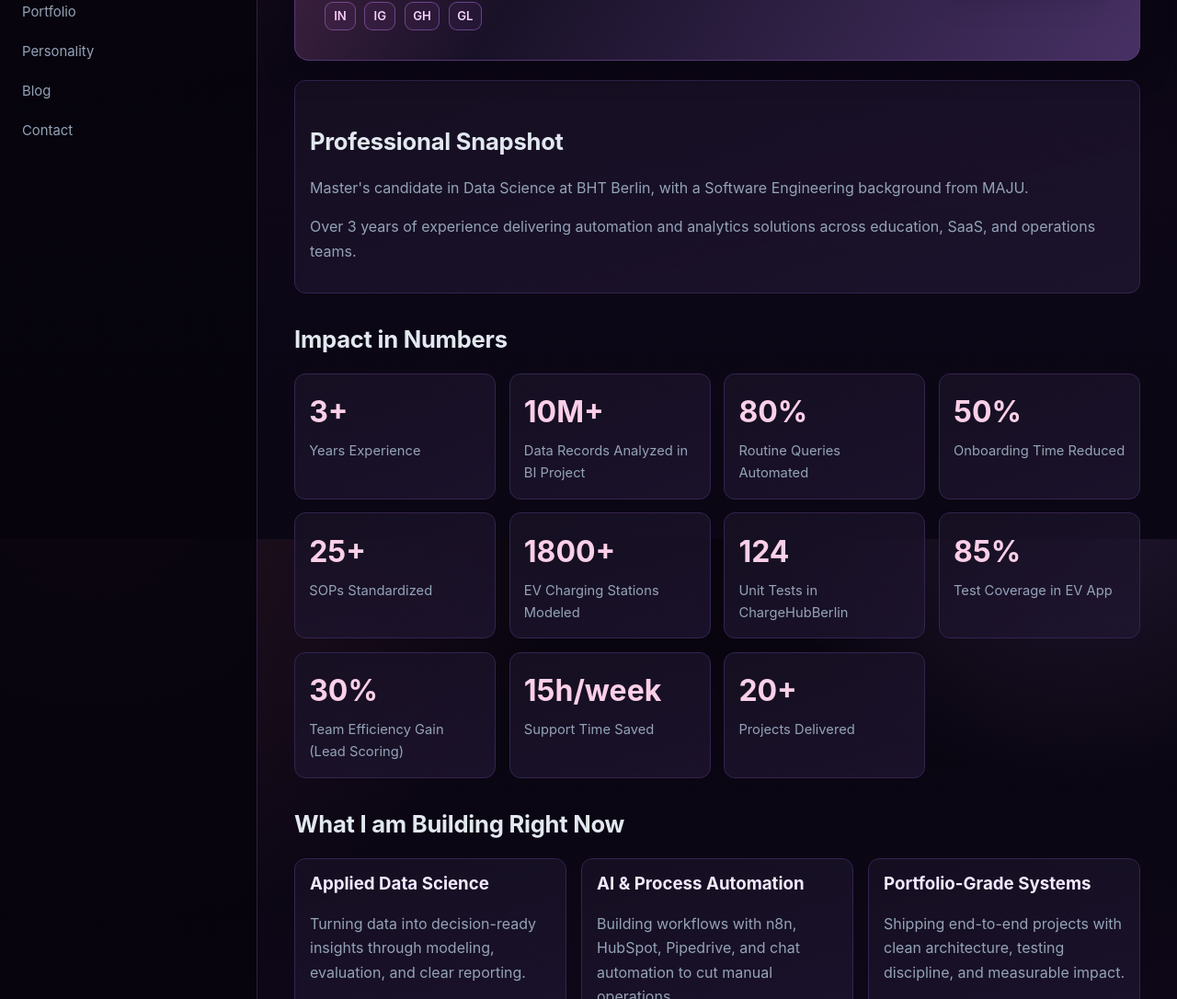
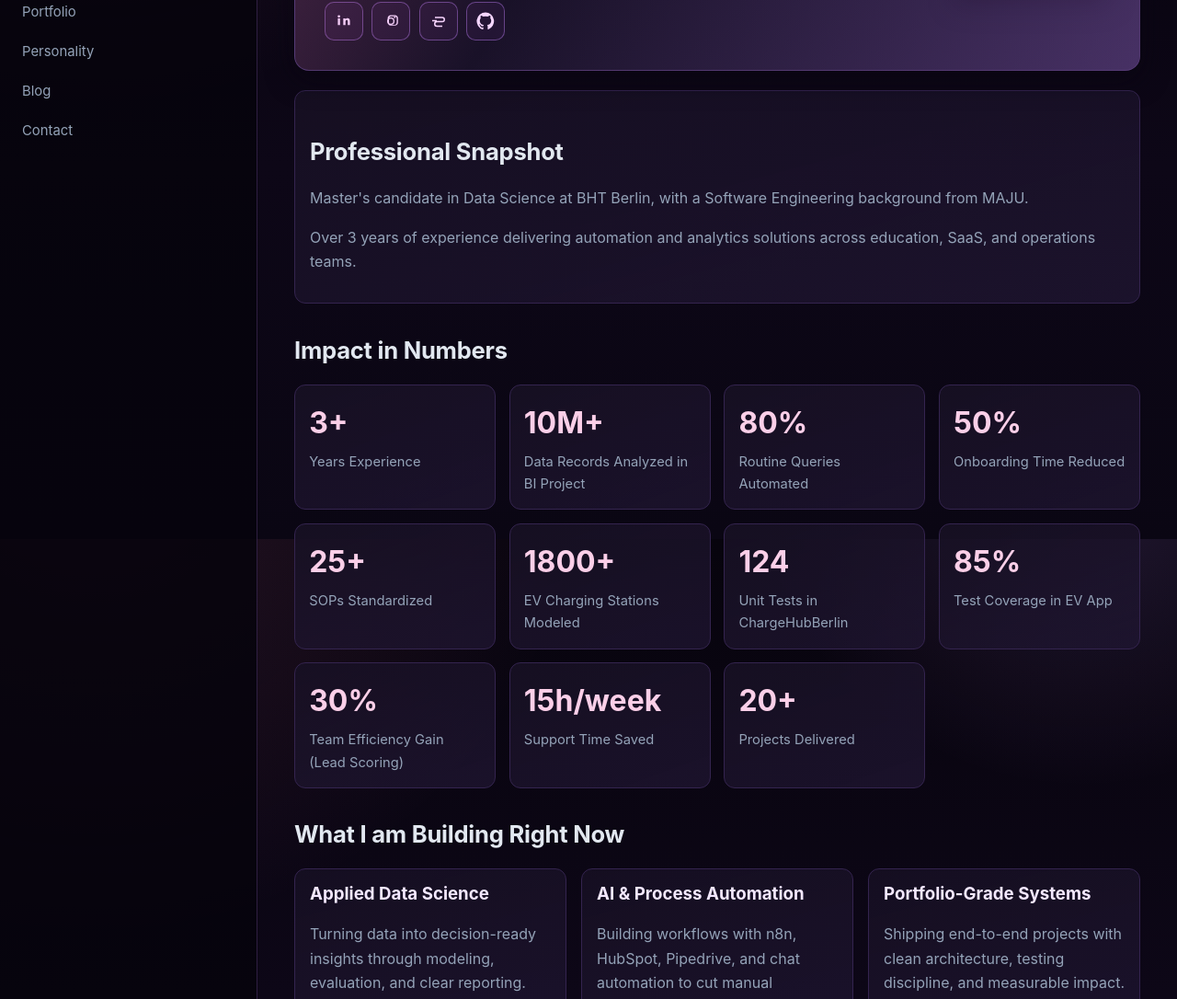
Before and after one commit to Sunblakhan/sunblakhan.github.io, a Jekyll site: the page built from index.md, in a window 1280 px wide and 1400 px high, cut to the strip 314-1400 px from the top of the window. Shown: the whole strip at 92% size. Built offline with Jekyll 4.4.1, drawn with Linux system fonts in a browser that asks for light colours.

Commit message:
Use icon-style quick link buttons in hero section

```diff
--- a/assets/css/style.css
+++ b/assets/css/style.css
@@ -264,21 +264,28 @@ a:hover {
 }
 
 .btn-social {
+  display: inline-flex;
+  align-items: center;
+  justify-content: center;
+  width: 42px;
+  height: 42px;
+  padding: 0;
   color: #f5d7ff;
   border: 1px solid rgba(192, 132, 252, 0.42);
   background: rgba(50, 28, 70, 0.45);
-  font-size: 0.82rem;
-  line-height: 1;
-  min-width: 34px;
-  text-align: center;
-  text-transform: uppercase;
-  padding: 0.48rem 0.54rem;
+  border-radius: 10px;
 }
 
 .btn-social:hover {
   border-color: rgba(244, 114, 182, 0.65);
   background: rgba(63, 31, 76, 0.7);
   color: #ffe9fa;
+}
+
+.btn-social svg {
+  width: 20px;
+  height: 20px;
+  fill: currentColor;
 }
 
 .grid {
--- a/index.md
+++ b/index.md
@@ -18,10 +18,18 @@ title: Home
         <a class="btn btn-ghost" href="{{ '/contactme/' | relative_url }}">Contact Me</a>
       </div>
       <div class="social-actions">
-        <a class="btn btn-social" href="https://www.linkedin.com/posts/sunbla-khan-6a1920172" target="_blank" rel="noopener noreferrer" aria-label="LinkedIn">in</a>
-        <a class="btn btn-social" href="https://www.instagram.com/imsunbla.khan/" target="_blank" rel="noopener noreferrer" aria-label="Instagram">ig</a>
-        <a class="btn btn-social" href="https://github.com/Sunblakhan" target="_blank" rel="noopener noreferrer" aria-label="GitHub">gh</a>
-        <a class="btn btn-social" href="https://gitlab.bht-berlin.de/users/fbtg6516/snippets" target="_blank" rel="noopener noreferrer" aria-label="GitLab">gl</a>
+        <a class="btn btn-social" href="https://www.linkedin.com/posts/sunbla-khan-6a1920172" target="_blank" rel="noopener noreferrer" aria-label="LinkedIn">
+          <svg viewBox="0 0 24 24" aria-hidden="true"><path d="M6.94 8.5v8.56H4.09V8.5h2.85ZM5.5 7.35a1.65 1.65 0 1 1 0-3.3 1.65 1.65 0 0 1 0 3.3ZM19.9 12.2v4.86h-2.84v-4.52c0-1.14-.4-1.93-1.44-1.93-.79 0-1.26.53-1.47 1.04-.08.18-.1.43-.1.68v4.73H11.2V8.5h2.84v1.22c.4-.61 1.12-1.48 2.72-1.48 1.99 0 3.14 1.3 3.14 3.96Z"/></svg>
+        </a>
+        <a class="btn btn-social" href="https://www.instagram.com/imsunbla.khan/" target="_blank" rel="noopener noreferrer" aria-label="Instagram">
+          <svg viewBox="0 0 24 24" aria-hidden="true"><path d="M12 7.16A4.84 4.84 0 1 0 12 16.84 4.84 4.84 0 0 0 12 7.16Zm0 8.08A3.24 3.24 0 1 1 12 8.76a3.24 3.24 0 0 1 0 6.48Zm6.17-8.26a1.13 1.13 0 1 1-2.26 0 1.13 1.13 0 0 1 2.26 0ZM21.38 8.13c-.05-1.1-.3-2.06-1.1-2.85-.79-.8-1.74-1.05-2.84-1.1-1.12-.06-4.47-.06-5.58 0-1.1.05-2.06.3-2.85 1.1-.8.79-1.05 1.74-1.1 2.84-.06 1.12-.06 4.47 0 5.58.05 1.1.3 2.06 1.1 2.85.79.8 1.74 1.05 2.84 1.1 1.12.06 4.47.06 5.58 0 1.1-.05 2.06-.3 2.85-1.1.8-.79 1.05-1.74 1.1-2.84.06-1.12.06-4.47 0-5.58Zm-1.9 6.78a3.2 3.2 0 0 1-.87 1.22c-.38.37-.82.6-1.42.67-.99.08-3.96.08-4.95 0-.6-.08-1.04-.3-1.42-.67a3.2 3.2 0 0 1-.87-1.22c-.2-.5-.3-1.05-.32-1.65-.05-.95-.05-3.02 0-3.97.03-.6.12-1.15.32-1.65.2-.49.47-.9.87-1.22.38-.37.82-.6 1.42-.67.99-.08 3.96-.08 4.95 0 .6.08 1.04.3 1.42.67.4.31.67.73.87 1.22.2.5.3 1.05.32 1.65.05.95.05 3.02 0 3.97-.03.6-.12 1.15-.32 1.65Z"/></svg>
+        </a>
+        <a class="btn btn-social" href="https://topmate.io/sunbla_khan" target="_blank" rel="noopener noreferrer" aria-label="Topmate">
+          <svg viewBox="0 0 24 24" aria-hidden="true"><path d="M7.2 6.4h9.6a3.6 3.6 0 1 1 0 7.2H9.9a2.1 2.1 0 0 0 0 4.2h6.9v1.8H9.9a3.9 3.9 0 1 1 0-7.8h6.9a1.8 1.8 0 0 0 0-3.6H7.2V6.4Zm-3.6 4.2h6v1.8h-6v-1.8Z"/></svg>
+        </a>
+        <a class="btn btn-social" href="https://github.com/Sunblakhan" target="_blank" rel="noopener noreferrer" aria-label="GitHub">
+          <svg viewBox="0 0 24 24" aria-hidden="true"><path d="M12 .5a11.5 11.5 0 0 0-3.64 22.4c.58.1.79-.25.79-.56v-2.17c-3.23.7-3.91-1.56-3.91-1.56-.53-1.34-1.28-1.7-1.28-1.7-1.05-.72.08-.7.08-.7 1.16.08 1.77 1.2 1.77 1.2 1.03 1.76 2.7 1.25 3.35.95.1-.75.4-1.25.72-1.54-2.58-.3-5.3-1.3-5.3-5.73 0-1.26.45-2.3 1.2-3.1-.12-.3-.52-1.5.1-3.11 0 0 .98-.32 3.2 1.18a11.1 11.1 0 0 1 5.83 0c2.22-1.5 3.2-1.18 3.2-1.18.62 1.6.22 2.8.11 3.1.75.81 1.2 1.85 1.2 3.1 0 4.44-2.73 5.43-5.33 5.72.42.36.78 1.07.78 2.17v3.21c0 .31.2.67.8.56A11.5 11.5 0 0 0 12 .5Z"/></svg>
+        </a>
       </div>
     </div>
     <div class="hero-photo-wrap">
```
